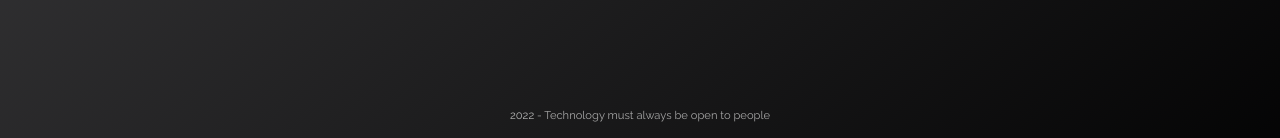
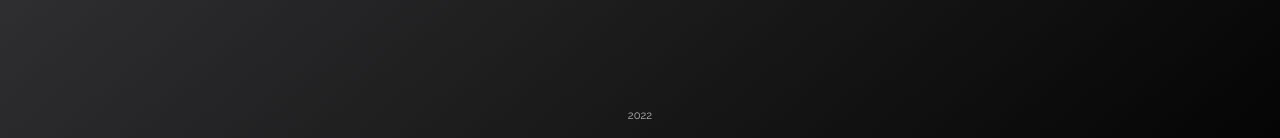
Before and after one commit to arman-shafiei/page, a Jekyll site: the page built from index.html, in a window 1280 px wide. Shown: the part 759-897 px from the top of the page. Built offline with Jekyll 4.4.1, drawn with Linux system fonts in a browser that asks for light colours; nearby versions of some CDN libraries.

Commit message:
Changed Footer

```diff
--- a/_includes/index_footer.html
+++ b/_includes/index_footer.html
@@ -1,5 +1,5 @@
 <footer>
   <div class="footer__copyright">
-      {{ site.time | date: '%Y' }} <a href="https://github.com/arman-shafiei/main"> - Technology must always be open to people</a>
+      {{ site.time | date: '%Y' }} <a href="https://info.arman-projects.com"></a>
   </div>
 </footer>
```
